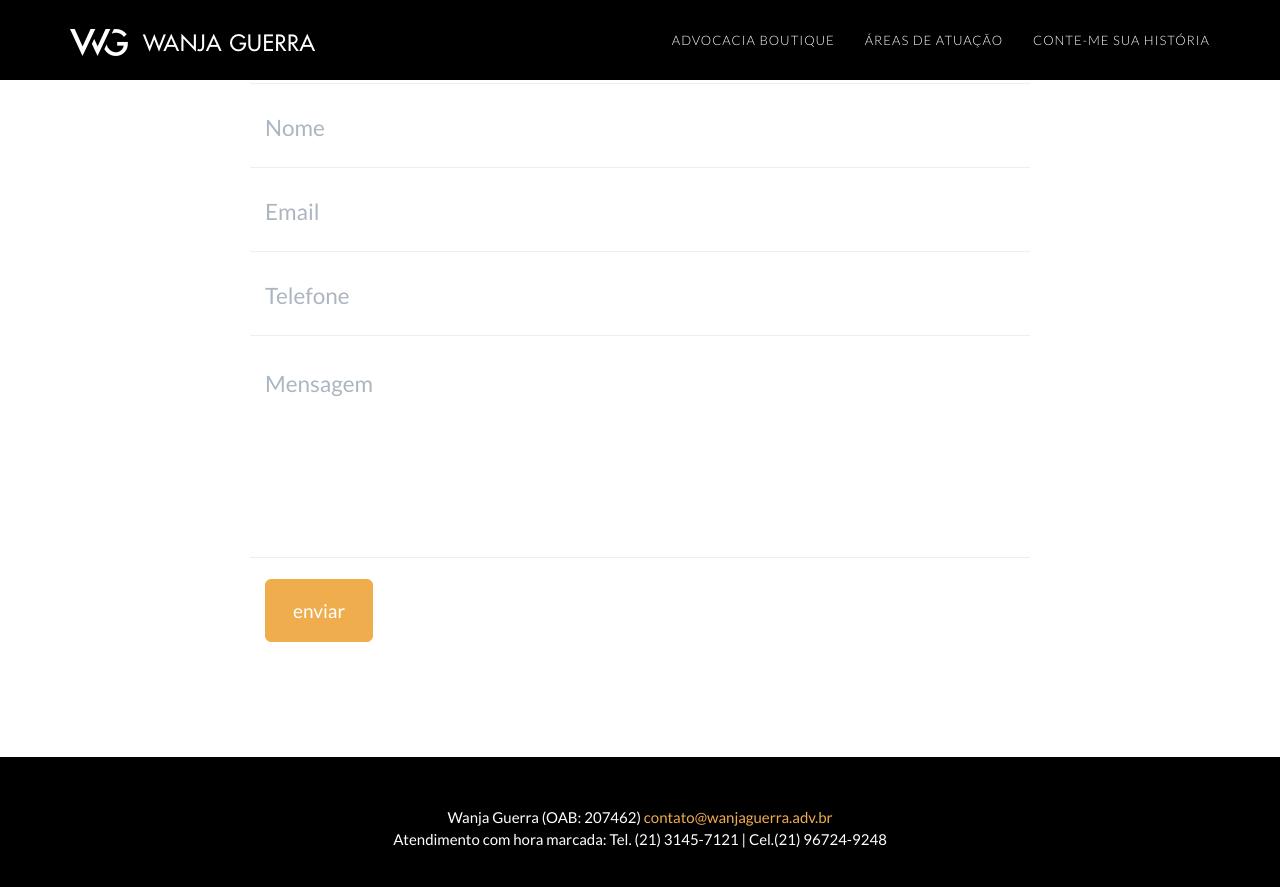
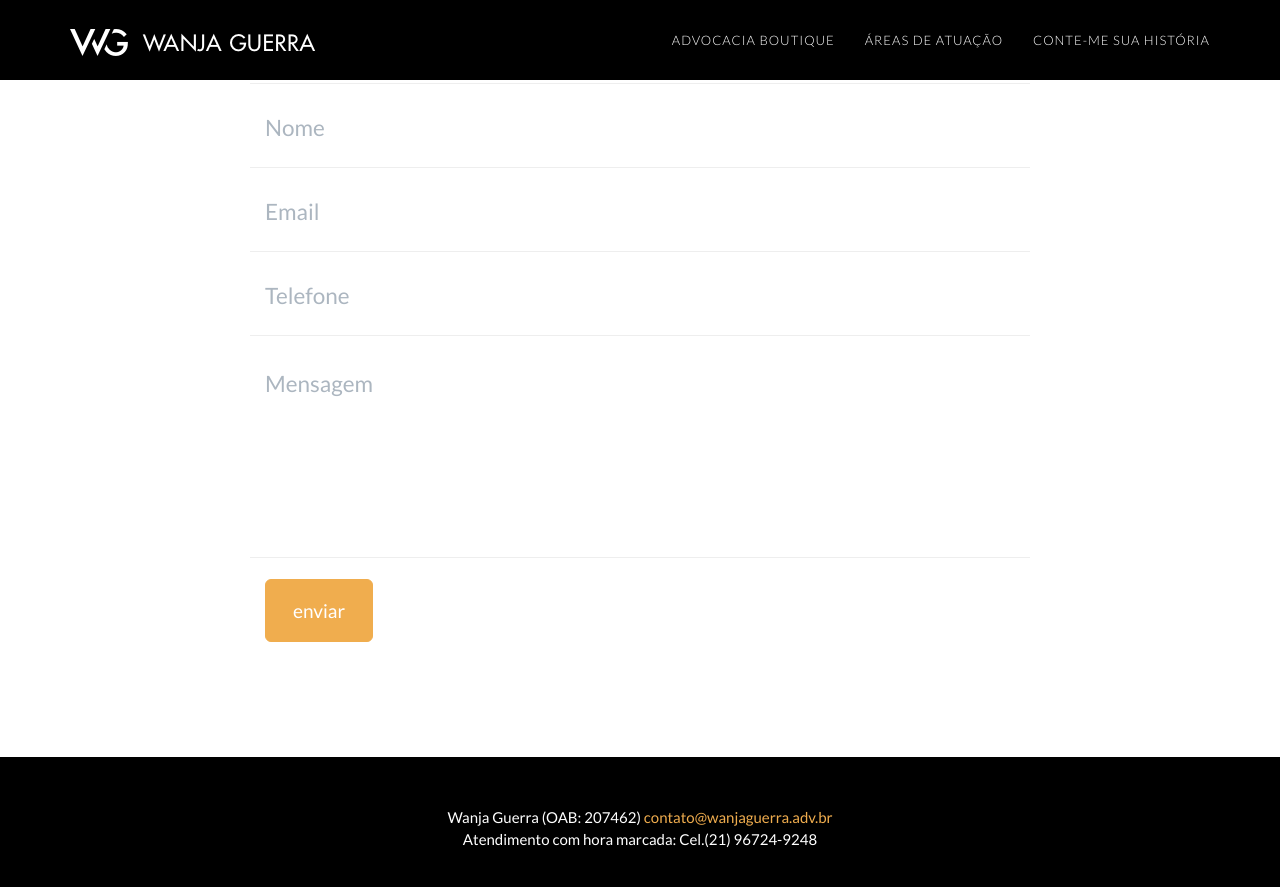
Before and after one commit to wgproject/newwgawebsite, a Jekyll site: the page built from index.html, in a window 1280 px wide and 900 px high, scrolled down 1579 px. Shown: the top 887 px of the window. Built offline with Jekyll 4.4.1, drawn with Linux system fonts in a browser that asks for light colours.

Commit message:
tirando o telefone

```diff
--- a/_config.yml
+++ b/_config.yml
@@ -2,7 +2,7 @@
 title: Wanja Guerra - Advocacia Boutique
 email: contato@wanjaguerra.adv.br
 url: http://wanjaguerra.adv.br
-description: "Na advocacia boutique todo cliente é VIP. Quer saber por quê? Entre em contato e marque uma hora: Tel. (21) 3145-7121 | Cel.(21) 96724-9248 | contato@wanjaguerra.adv.br"
+description: "Na advocacia boutique todo cliente é VIP. Quer saber por quê? Entre em contato e marque uma hora: Cel.(21) 96724-9248 | contato@wanjaguerra.adv.br"
 meta_author: Wanja Guerra
 baseurl: ""
 host: localhost
--- a/_includes/footer.html
+++ b/_includes/footer.html
@@ -5,7 +5,7 @@
                 <div class="row">
                     <div class="footer-col col-md-12">
                      Wanja Guerra (OAB: 207462) <a href="mailto:contato@wanjaguerra.adv.br">contato@wanjaguerra.adv.br </a> <br/>
-Atendimento com hora marcada: Tel. (21) 3145-7121  | Cel.(21) 96724-9248
+Atendimento com hora marcada: Cel.(21) 96724-9248
 
 
                 </div>
```
